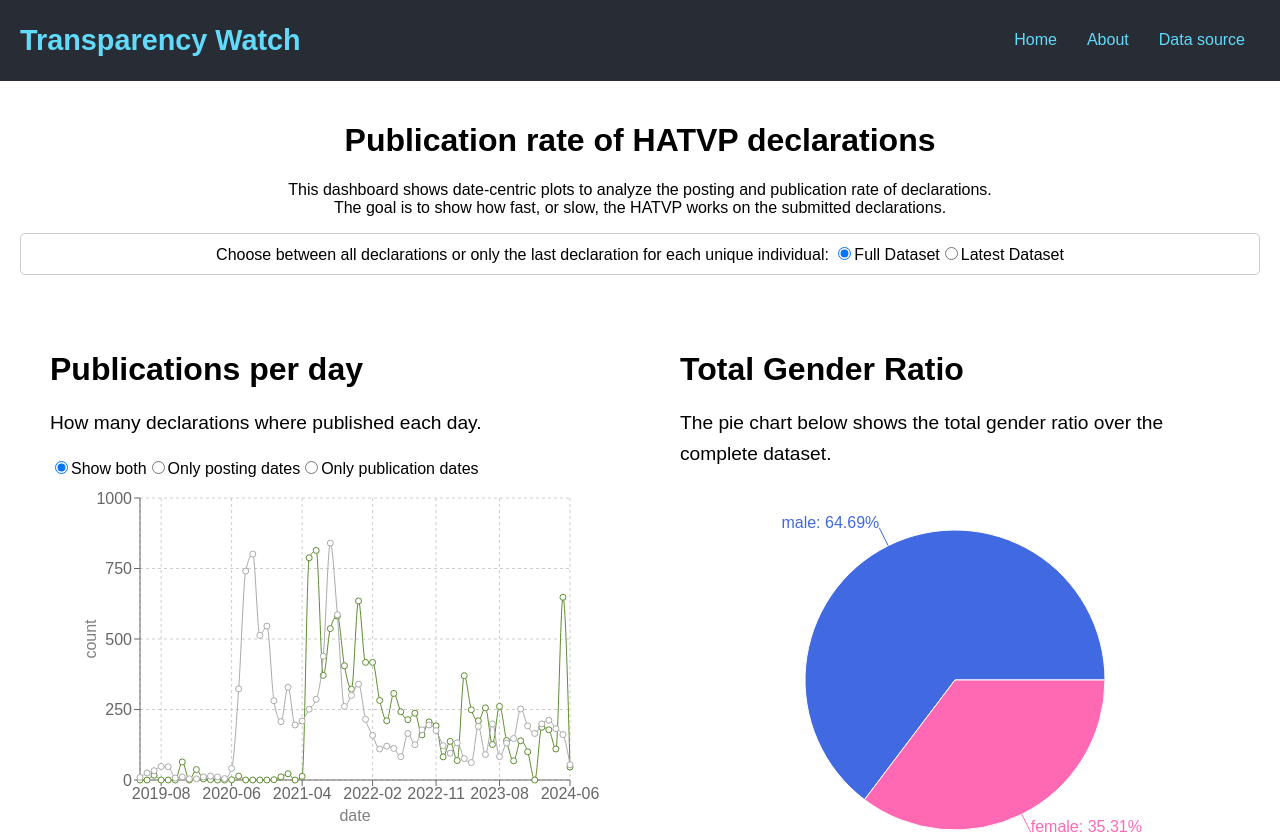
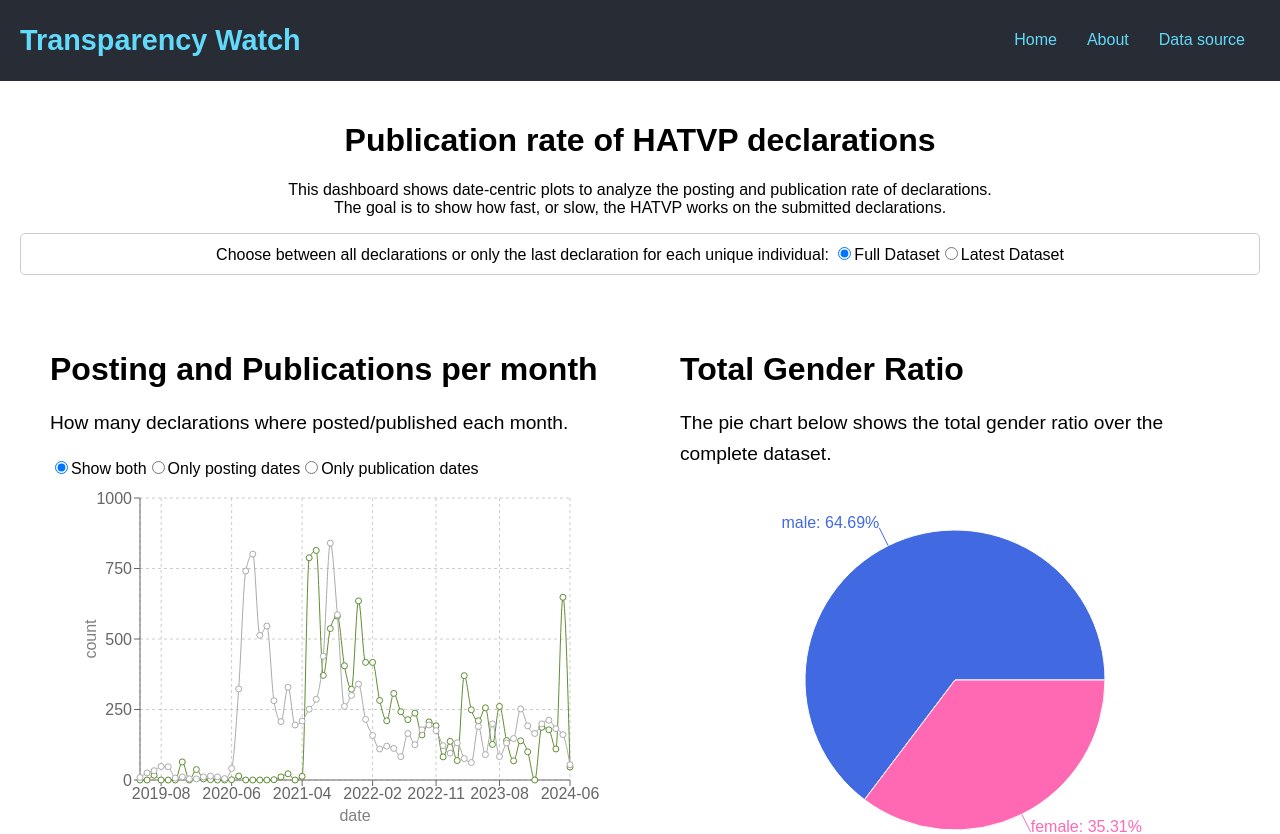
Before and after one commit to louispaulet/hatvp_reactjs_viz, a React (Create React App) app in the folder hatvp_viz/: page /hatvp_reactjs_viz/publication_rate in a window 1280 px wide. Shown: the top 834 px of the page. Built offline with nearby package versions, Linux system fonts and the light colour scheme.

Commit message:
update wording in declarations per year-month

```diff
--- a/hatvp_viz/src/plots/declarations_per_date_count.js
+++ b/hatvp_viz/src/plots/declarations_per_date_count.js
@@ -31,8 +31,8 @@ const DeclarationsPerDateCount = ({ dataset }) => {
 
   return (
     <section className="App-section" id="surname_count">
-      <h2>Publications per day</h2>
-      <p>How many declarations where published each day. </p>
+      <h2>Posting and Publications per month</h2>
+      <p>How many declarations where posted/published each month. </p>
       <div>
         <input
           type="radio"
```
